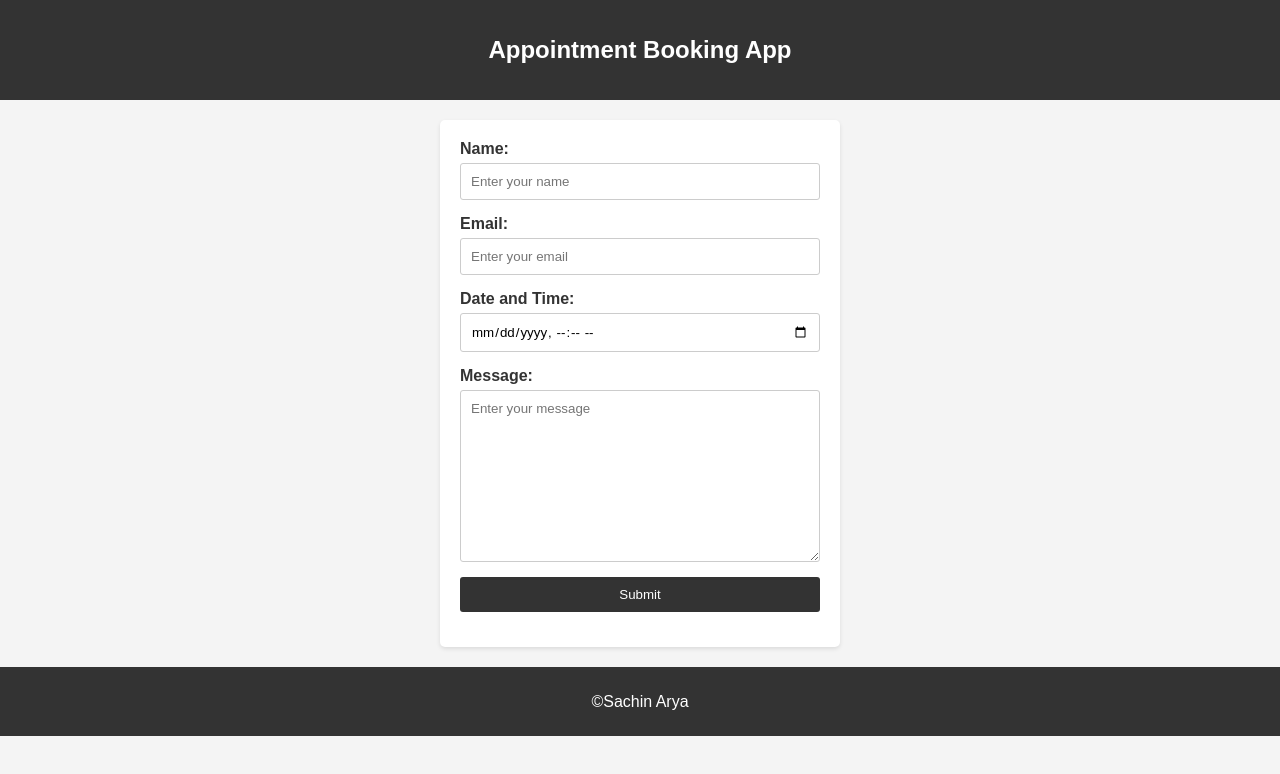
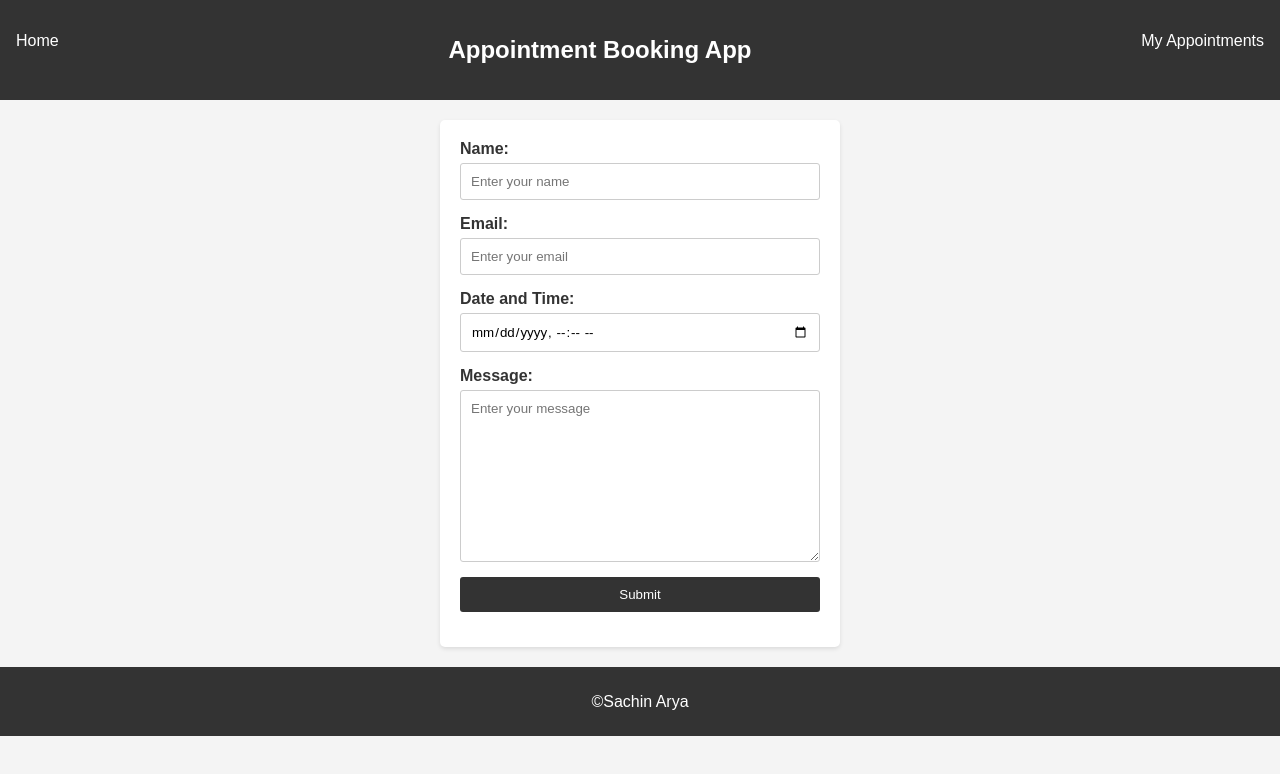
Before and after one commit to joinsachinarya/AppointmentBookingApp-FullStack, a website: page views/index.html in a window 1280 px wide. Drawn offline with Linux system fonts and the light colour scheme.

Commit message:
style html page

```diff
--- a/public/css/index.css
+++ b/public/css/index.css
@@ -13,6 +13,15 @@ body {
     padding: 1rem 0;
     box-sizing: border-box;
 
+  }
+  .header-container{
+    display: flex;
+    justify-content: space-between;
+  }
+  .header-container a{
+    color: #fff;
+    text-decoration: none;
+    margin: 1rem;
   }
 
   form {
--- a/routes/home.js
+++ b/routes/home.js
@@ -4,6 +4,6 @@ const homeController = require("../controllers/home");
 
 router.get("/", homeController.getHomePage);
 
-router.post("/", homeController.postHomePage);
+router.post("/success", homeController.postHomePage);
 
 module.exports = router;
--- a/views/index.html
+++ b/views/index.html
@@ -8,9 +8,13 @@
   </head>
   <body>
     <header>
-      <h2>Appointment Booking App</h2>
+      <div class="header-container">
+        <a href="/">Home</a>
+        <h2><a href="/">Appointment Booking App</a></h2>
+        <a href="/my-appointments">My Appointments</a>
+      </div>
     </header>
-    <form id="form" method="post" action="/">
+    <form id="form" method="post" action="/success">
       <label for="name">Name:</label>
       <input
         type="text"
```
Also changed, not shown: views/404.html (+5 -1 lines), views/success.html (+5 -1 lines).
